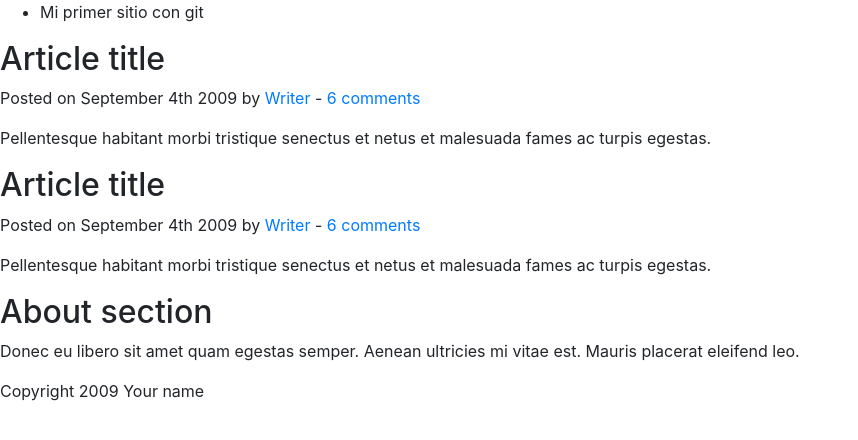
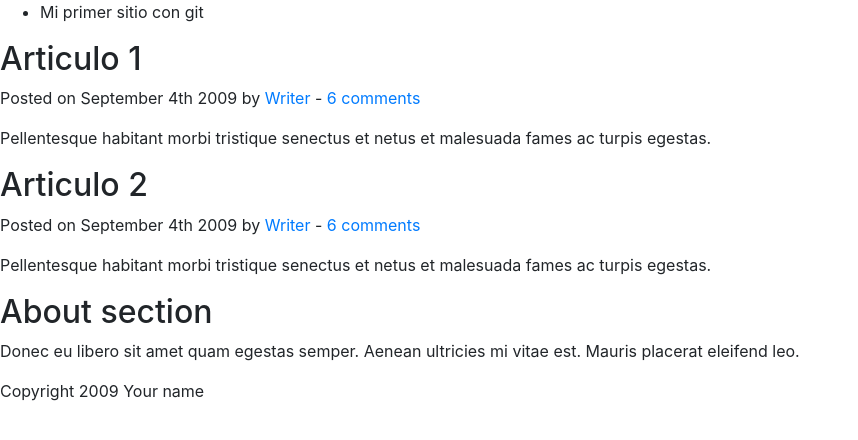
Before and after one commit to Erickgozan/ejemplo-git, a plain HTML site: page index.html in a window 1280 px wide. Shown: the whole page, without its empty margins (0-858 px from the left). Drawn offline with nearby package versions, Linux system fonts and the light colour scheme.

Commit message:
Se modificaron los titulos del article

```diff
--- a/index.html
+++ b/index.html
@@ -22,7 +22,7 @@
 
 		<article>
 			<header>
-				<h2>Article title</h2>
+				<h2>Articulo 1</h2>
 				<p>Posted on <time datetime="2009-09-04T16:31:24+02:00">September 4th 2009</time> by <a href="#">Writer</a> - <a href="#comments">6 comments</a></p>
 			</header>
 			<p>Pellentesque habitant morbi tristique senectus et netus et malesuada fames ac turpis egestas.</p>
@@ -30,7 +30,7 @@
 
 		<article>
 			<header>
-				<h2>Article title</h2>
+				<h2>Articulo 2</h2>
 				<p>Posted on <time datetime="2009-09-04T16:31:24+02:00">September 4th 2009</time> by <a href="#">Writer</a> - <a href="#comments">6 comments</a></p>
 			</header>
 			<p>Pellentesque habitant morbi tristique senectus et netus et malesuada fames ac turpis egestas.</p>
```
